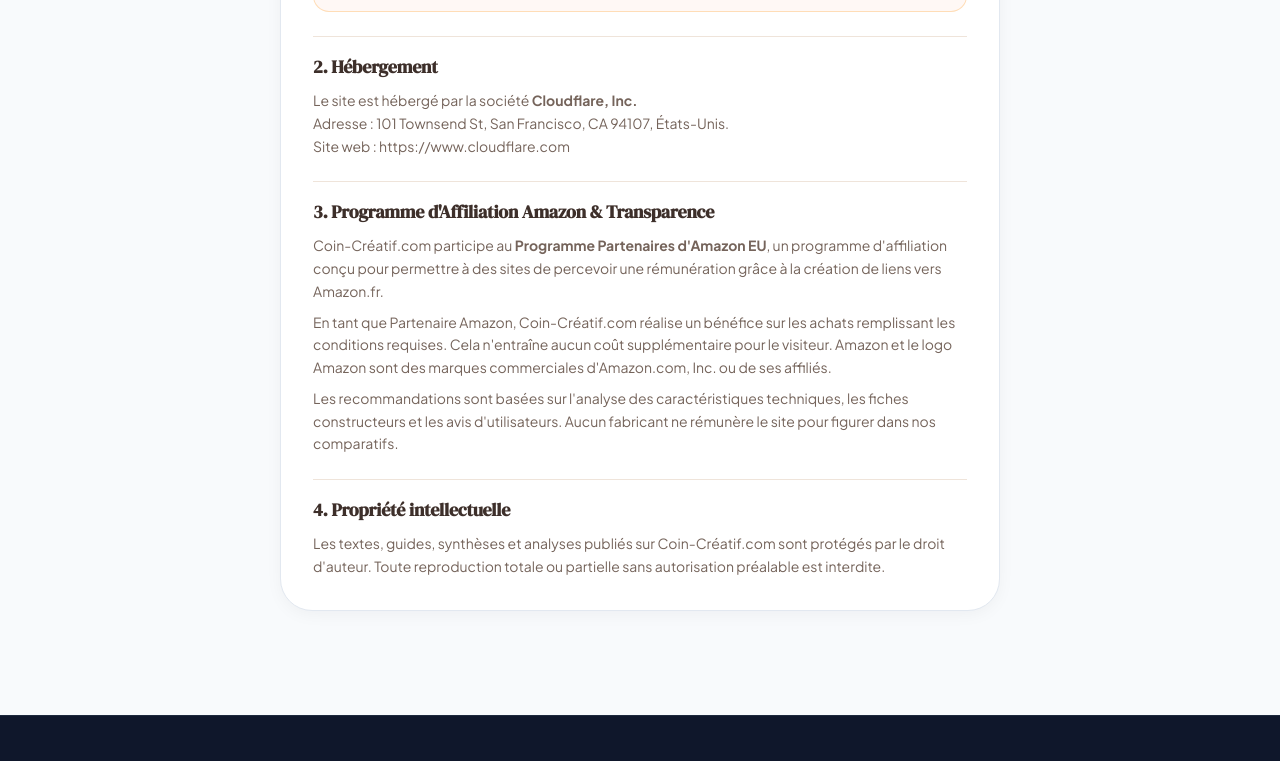
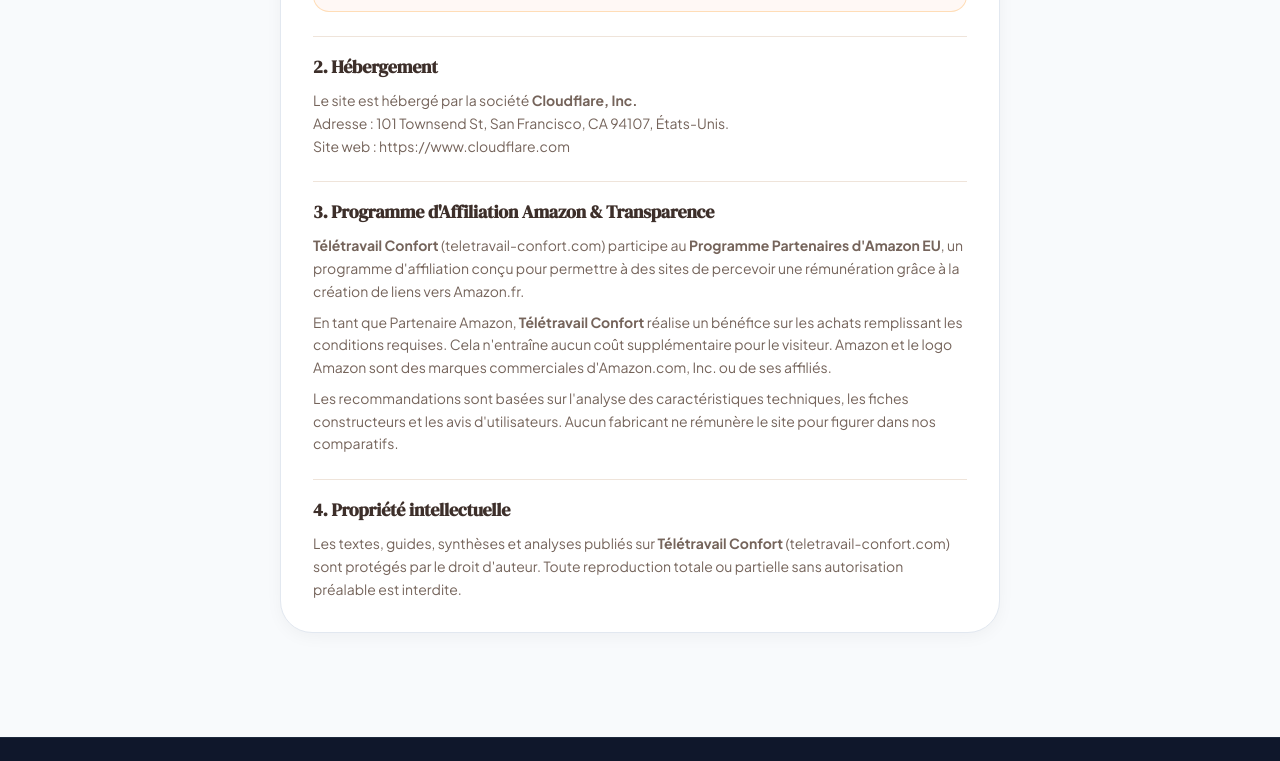
Before and after one commit to NACoaching/teletravail-confort, a Next.js app: page /mentions-legales in a window 1280 px wide. Shown: the part 587-1348 px from the top of the page. Built offline with nearby package versions, Linux system fonts and the light colour scheme; no server answers.

Commit message:
fix: remplacer les mentions résiduelles de Coin-Créatif par Télétravail Confort

```diff
--- a/src/app/mentions-legales/page.tsx
+++ b/src/app/mentions-legales/page.tsx
@@ -47,10 +47,10 @@ export default function MentionsLegalesPage() {
         <section className="pt-4 border-t border-[#efe4da]">
           <h2 className="titre text-lg font-bold text-[#3d2f2a] mb-2">3. Programme d&apos;Affiliation Amazon & Transparence</h2>
           <p>
-            Coin-Créatif.com participe au <strong>Programme Partenaires d&apos;Amazon EU</strong>, un programme d&apos;affiliation conçu pour permettre à des sites de percevoir une rémunération grâce à la création de liens vers Amazon.fr.
+            <strong>{SITE_CONFIG.name}</strong> ({SITE_CONFIG.domain.replace("https://", "")}) participe au <strong>Programme Partenaires d&apos;Amazon EU</strong>, un programme d&apos;affiliation conçu pour permettre à des sites de percevoir une rémunération grâce à la création de liens vers Amazon.fr.
           </p>
           <p className="mt-2">
-            En tant que Partenaire Amazon, Coin-Créatif.com réalise un bénéfice sur les achats remplissant les conditions requises. Cela n&apos;entraîne aucun coût supplémentaire pour le visiteur. Amazon et le logo Amazon sont des marques commerciales d&apos;Amazon.com, Inc. ou de ses affiliés.
+            En tant que Partenaire Amazon, <strong>{SITE_CONFIG.name}</strong> réalise un bénéfice sur les achats remplissant les conditions requises. Cela n&apos;entraîne aucun coût supplémentaire pour le visiteur. Amazon et le logo Amazon sont des marques commerciales d&apos;Amazon.com, Inc. ou de ses affiliés.
           </p>
           <p className="mt-2">
             Les recommandations sont basées sur l&apos;analyse des caractéristiques techniques, les fiches constructeurs et les avis d&apos;utilisateurs. Aucun fabricant ne rémunère le site pour figurer dans nos comparatifs.
@@ -60,7 +60,7 @@ export default function MentionsLegalesPage() {
         <section className="pt-4 border-t border-[#efe4da]">
           <h2 className="titre text-lg font-bold text-[#3d2f2a] mb-2">4. Propriété intellectuelle</h2>
           <p>
-            Les textes, guides, synthèses et analyses publiés sur Coin-Créatif.com sont protégés par le droit d&apos;auteur. Toute reproduction totale ou partielle sans autorisation préalable est interdite.
+            Les textes, guides, synthèses et analyses publiés sur <strong>{SITE_CONFIG.name}</strong> ({SITE_CONFIG.domain.replace("https://", "")}) sont protégés par le droit d&apos;auteur. Toute reproduction totale ou partielle sans autorisation préalable est interdite.
           </p>
         </section>
       </div>
--- a/src/components/ContactForm.tsx
+++ b/src/components/ContactForm.tsx
@@ -32,7 +32,7 @@ export default function ContactForm({
     parts.push(`Date : ${new Date().toLocaleDateString("fr-FR")}`);
     parts.push("\n--- Message ---");
     parts.push(message.trim() || "(Message vide)");
-    parts.push("\n---\nEnvoyé depuis le formulaire Coin-Créatif.com");
+    parts.push(`\n---\nEnvoyé depuis le formulaire de contact ${SITE_CONFIG.name} (${SITE_CONFIG.domain.replace("https://", "")})`);
     return parts.join("\n");
   };
 
--- a/src/components/CreationSubmissionForm.tsx
+++ b/src/components/CreationSubmissionForm.tsx
@@ -114,7 +114,7 @@ export default function CreationSubmissionForm({
       `--- PIÈCE JOINTE ---`,
       `Pensez à bien joindre la photo de votre création à cet email !`,
       ``,
-      `Envoyé depuis la page "Vos Créations" de Coin-Créatif.com`,
+      `Envoyé depuis le site ${SITE_CONFIG.name} (${SITE_CONFIG.domain.replace("https://", "")})`,
     ];
     return lines.join("\n");
   };
```
